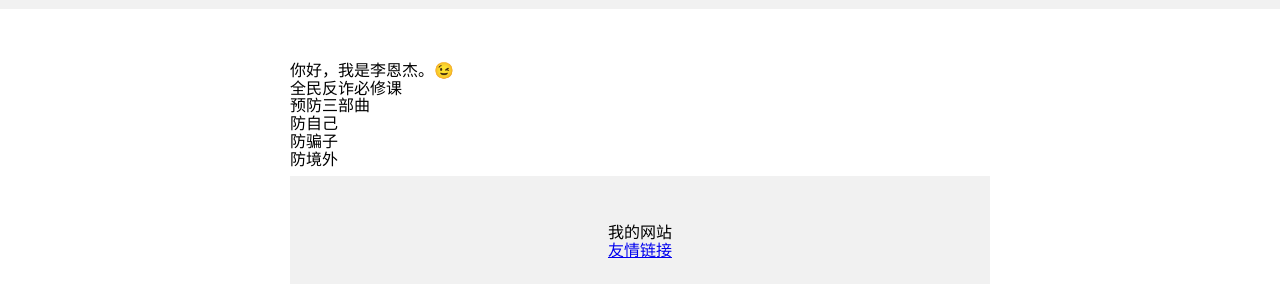
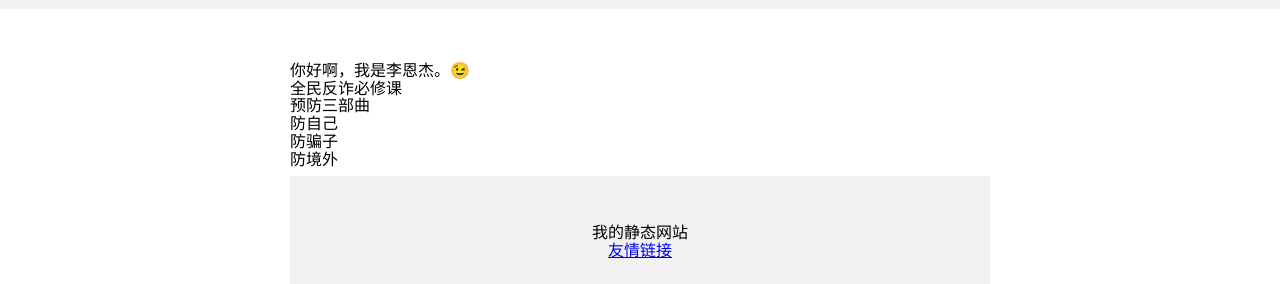
Before and after one commit to Iienjie/pw01, a plain HTML site: page index.html in a window 1280 px wide. Shown: the part 155-439 px from the top of the page. Drawn offline with Linux system fonts and the light colour scheme.

Commit message:
Update index.html
修改下代码的文字内容。

```diff
--- a/index.html
+++ b/index.html
@@ -21,7 +21,7 @@
     padding: 15px;
     line-height: 1.7px;
     ">
-    <p>你好，我是李恩杰。😉</p>
+    <p>你好啊，我是李恩杰。😉</p>
     <p>全民反诈必修课</p>
     <p>预防三部曲</p>
     <p>防自己</p>
@@ -32,7 +32,7 @@
     padding: 40px;
     fontf-size: 12px;
     ">
-    <p>我的网站</p>
+    <p>我的静态网站</p>
     <a href="https://kangwenchang.com/">友情链接</a>
     </div>
   </body>
```
